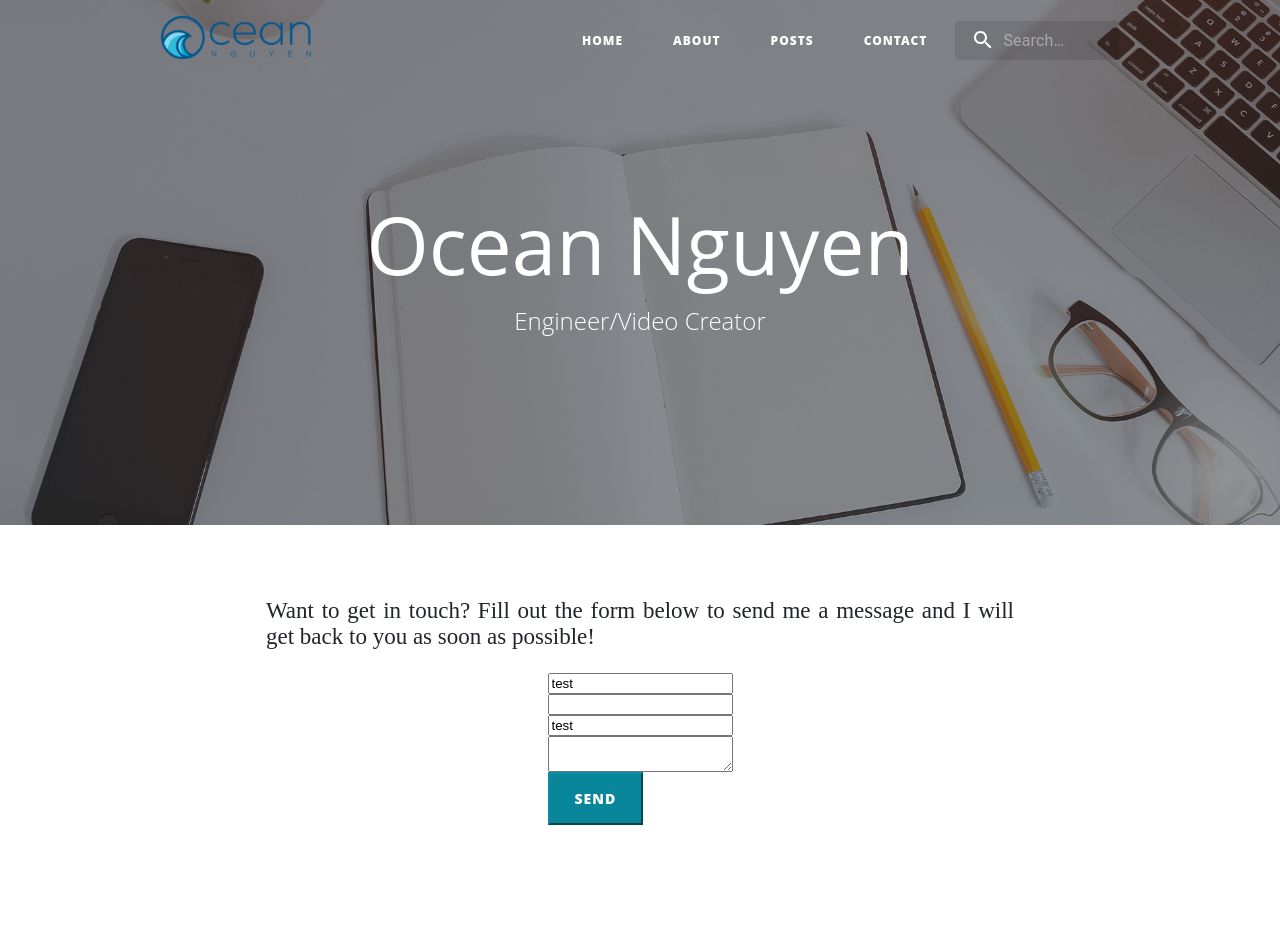
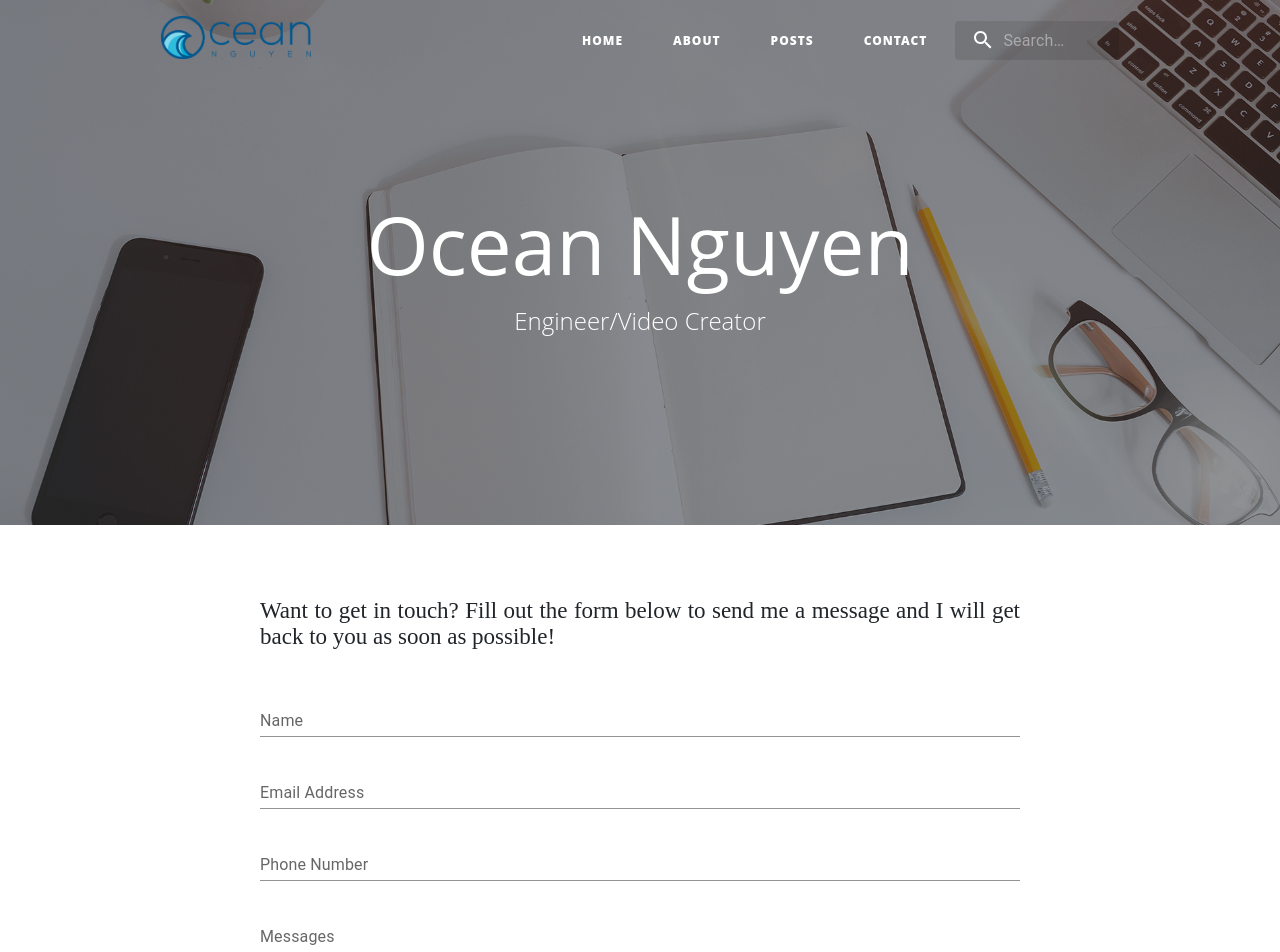
Before and after one commit to n-tananh/post-react, a React (Create React App) app: page /contact in a window 1280 px wide. Shown: the top 952 px of the page. Before the commit the page ends 925 px from the top, so only its background shows below. Built offline with nearby package versions, Linux system fonts and the light colour scheme.

Commit message:
style: done style for contact page

```diff
--- a/package.json
+++ b/package.json
@@ -7,6 +7,7 @@
     "@emotion/styled": "^11.3.0",
     "@mui/icons-material": "^5.0.5",
     "@mui/material": "^5.0.6",
+    "@mui/system": "^5.0.6",
     "@testing-library/jest-dom": "^5.15.0",
     "@testing-library/react": "^11.2.7",
     "@testing-library/user-event": "^12.8.3",
@@ -42,6 +43,7 @@
     ]
   },
   "devDependencies": {
+    "@material-ui/core": "^4.12.3",
     "react-hook-form": "^7.18.1"
   }
 }
--- a/src/index.css
+++ b/src/index.css
@@ -1,13 +1,11 @@
 body {
-  margin: 0;
-  font-family: -apple-system, BlinkMacSystemFont, 'Segoe UI', 'Roboto', 'Oxygen',
-    'Ubuntu', 'Cantarell', 'Fira Sans', 'Droid Sans', 'Helvetica Neue',
-    sans-serif;
-  -webkit-font-smoothing: antialiased;
-  -moz-osx-font-smoothing: grayscale;
+    margin: 0;
+    font-family: 'Lora', 'Times New Roman', serif;
+    -webkit-font-smoothing: antialiased;
+    -moz-osx-font-smoothing: grayscale;
 }
 
 code {
-  font-family: source-code-pro, Menlo, Monaco, Consolas, 'Courier New',
+    font-family: source-code-pro, Menlo, Monaco, Consolas, 'Courier New',
     monospace;
 }
--- a/src/pages/Contact/Contact.css
+++ b/src/pages/Contact/Contact.css
@@ -4,11 +4,15 @@
     justify-content: center;
     flex-direction: column;
     margin-bottom: 100px;
+    font-family: 'Lora', 'Times New Roman', serif;
+    width: 100%;
 }
 
-.contact__wrapper p {
-    font-family: 'Lora', 'Times New Roman', serif;
-    max-width: 748px;
+.contact__content {
+    max-width: 760px;
+}
+
+.contact__content p {
     font-weight: 400;
     font-size: 23px;
     color: #212529;
@@ -28,4 +32,5 @@
 
 .contact.btn__link {
     margin-right: auto;
+    margin-top: 50px;
 }
--- a/src/pages/Contact/Contact.js
+++ b/src/pages/Contact/Contact.js
@@ -1,34 +1,59 @@
-import React, {useState} from 'react';
+import React from 'react';
 import './Contact.css'
 import '../../common/common.css'
 import {useForm} from "react-hook-form";
+import {TextField} from "@mui/material";
 
 // TODO contact form
 const Contact = () => {
-	const { register, handleSubmit, formState: { errors } } = useForm();
-	const onSubmit = data => console.log(data);
+	const {register, handleSubmit, formState: {errors}} = useForm();
 
-	const [message, setMessage] = useState("");
-
-	const handleTyping = (e) => {
-		setMessage(e.target.value)
+	const onSubmit = () => {
+		console.log("submit");
 	}
-
-	console.log(message);
 
 	return (
 		<div className="contact__wrapper">
-			<p>Want to get in touch? Fill out the form below to send me a message and I will get back to you as soon as possible!</p>
-			<div className="contact__form">
-				<form onSubmit={handleSubmit(onSubmit)}>
-					<input defaultValue="test" {...register("example")} />
-					<input {...register("exampleRequired", { required: true })} />
-					{errors.exampleRequired && <span>This field is required</span>}
-					<input defaultValue="test" {...register("example")} />
-					<textarea onChange={ handleTyping } value={message}/>
+			<div className="contact__content">
+				<p>Want to get in touch? Fill out the form below to send me a message and I will get back to you as soon as
+					possible!</p>
+				<div className="contact__form">
+					<form onSubmit={handleSubmit(onSubmit)}>
+						<TextField
+							id="name"
+							label="Name"
+							margin="normal"
+							className="form__input"
+							variant="standard"
+						/>
+						<TextField
+							id="email"
+							label="Email Address"
+							margin="normal"
+							className="form__input"
+							variant="standard"
+						/>
+						<TextField
+							id="phone-num"
+							label="Phone Number"
+							margin="normal"
+							className="form__input"
+							variant="standard"
+						/>
+						<TextField
+							id="message"
+							label="Messages"
+							margin="normal"
+							className="form__input"
+							multiline
+							variant="standard"
+							minRows={8}
+							maxRows={8}
+						/>
 
-					<input type="submit" className="contact btn__link" value="Send"/>
-				</form>
+						<input type="submit" className="contact btn__link" value="Send"/>
+					</form>
+				</div>
 			</div>
 		</div>
 	);
```
Also changed, not shown: 1 other file (tests, documents, lock files or other folders).
